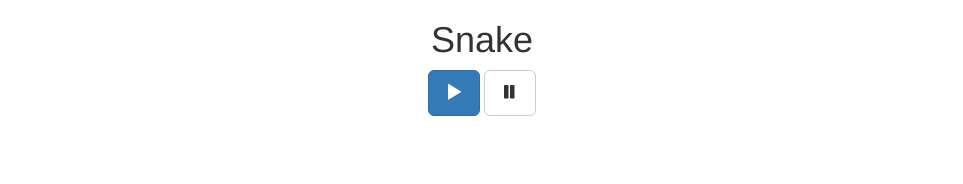
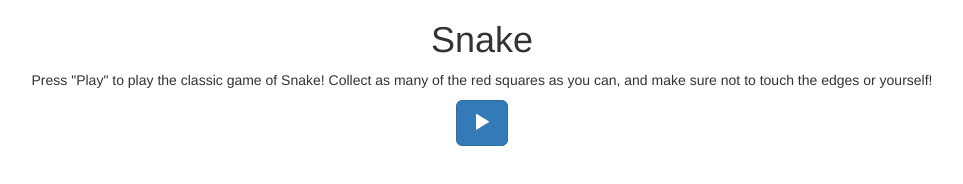
Before and after one commit to chanceoneal/chanceoneal.github.io, a plain HTML site: page index.html in a window 1280 px wide. Shown: the whole page, without its empty margins (158-1121 px from the left). Drawn offline with nearby package versions, Linux system fonts and the light colour scheme.

Commit message:
Removed Pause Button
Indefinitely removed pause button and added text.

```diff
--- a/index.html
+++ b/index.html
@@ -14,11 +14,13 @@
 	<div class="container">
 		<h1 class="text-center">Snake</h1>
 		<div class="text-center">
+			<p>Press "Play" to play the classic game of Snake! Collect as many of the red squares as you can, and make sure not to touch the edges or yourself!</p>
 			<button id="startButton" class="btn btn-primary btn-lg"><span class="glyphicon glyphicon-play" aria-hidden="true"></span></button>
-			<button id="pauseButton" class="btn btn-default btn-lg"><span class="glyphicon glyphicon-pause" aria-hidden="true"></span></button>
+			<!-- <button id="pauseButton" class="btn btn-default btn-lg"><span class="glyphicon glyphicon-pause" aria-hidden="true"></span></button> -->
 			<!-- <button id="stopButton" class="btn btn-primary btn-lg"><span class="glyphicon glyphicon-stop" aria-hidden="true"></span></button> -->
 		</div>
 	</div>
+
 </body>
 
 </html>
```
